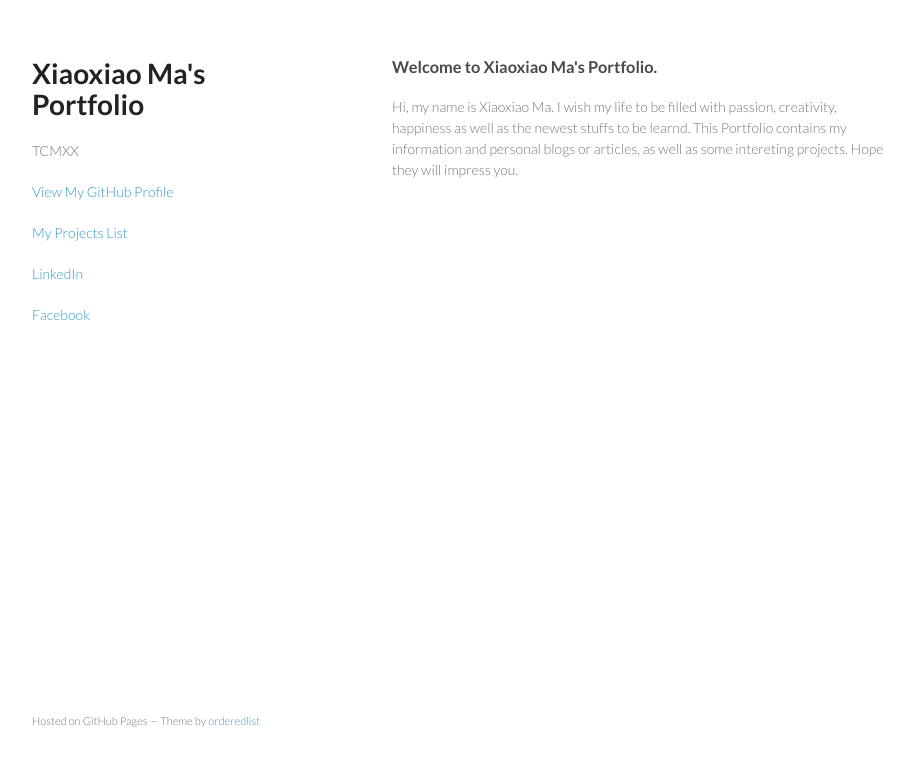
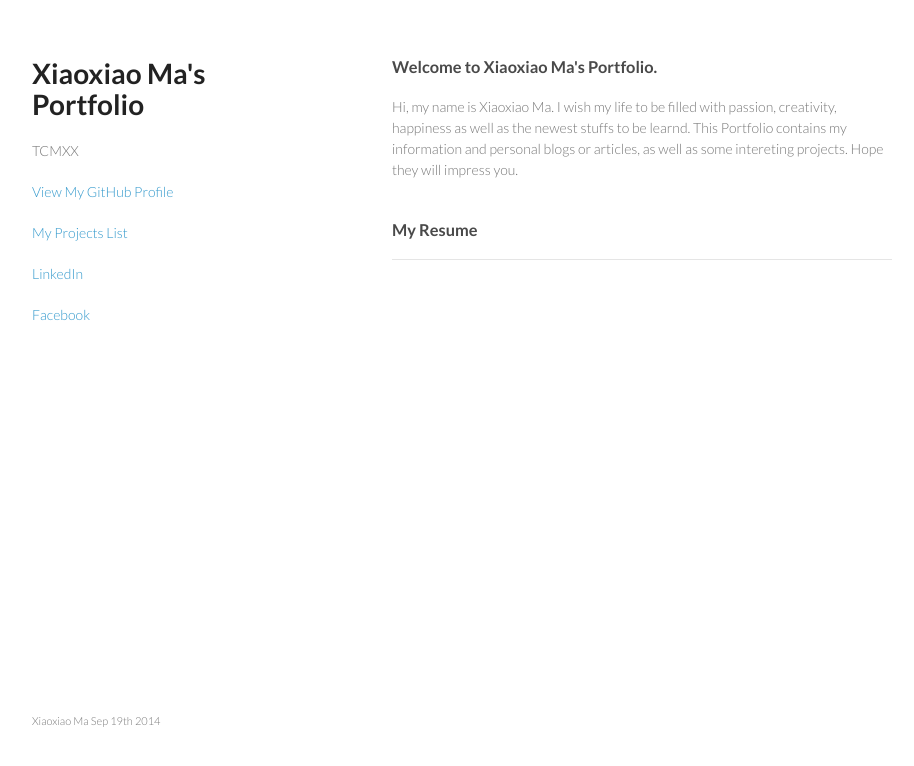
Before and after one commit to tcmxx/tcmxx.github.io, a plain HTML site: page index.html in a window 1280 px wide. Shown: the whole page, without its empty margins (178-1092 px from the left). Drawn offline with Linux system fonts and the light colour scheme.

Commit message:
Minor changes
Text changes

```diff
--- a/index.html
+++ b/index.html
@@ -28,15 +28,16 @@
         <h3>
 <a name="welcome-to-xiaoxiao-ma" class="anchor" href="#welcome-to-xiaoxiao-ma"><span class="octicon octicon-link"></span></a>Welcome to Xiaoxiao Ma's Portfolio.</h3>
 
-<p>Hi, my name is Xiaoxiao Ma. I wish my life to be filled with passion, creativity, happiness as well as the newest stuffs to be learnd. This Portfolio contains my information and personal blogs or articles, as well as some intereting projects. Hope they will impress you.</p>
-
-
-
+<p>Hi, my name is Xiaoxiao Ma. I wish my life to be filled with passion, creativity, happiness as well as the newest stuffs to be learnd. This Portfolio contains my information and personal blogs or articles, as well as some intereting projects. Hope they will impress you.
+</p>
+<br/>
+<h3><b>My Resume</b></h3>
+<hr/>
 
 
       </section>
       <footer>
-        <p><small>Hosted on GitHub Pages &mdash; Theme by <a href="https://github.com/orderedlist">orderedlist</a></small></p>
+        <p><small>Xiaoxiao Ma Sep 19th 2014</small></p>
       </footer>
     </div>
     <script src="javascripts/scale.fix.js"></script>
```
